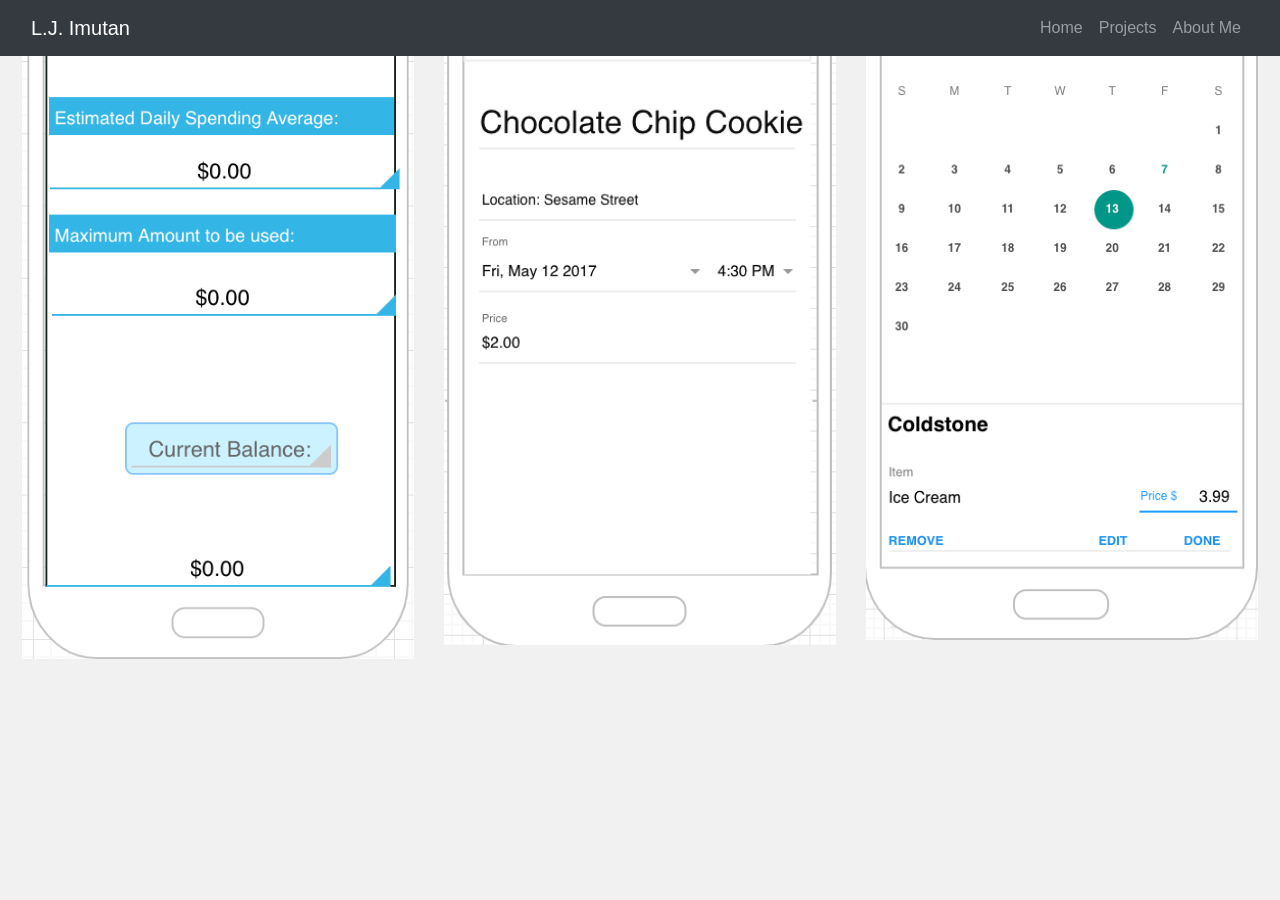
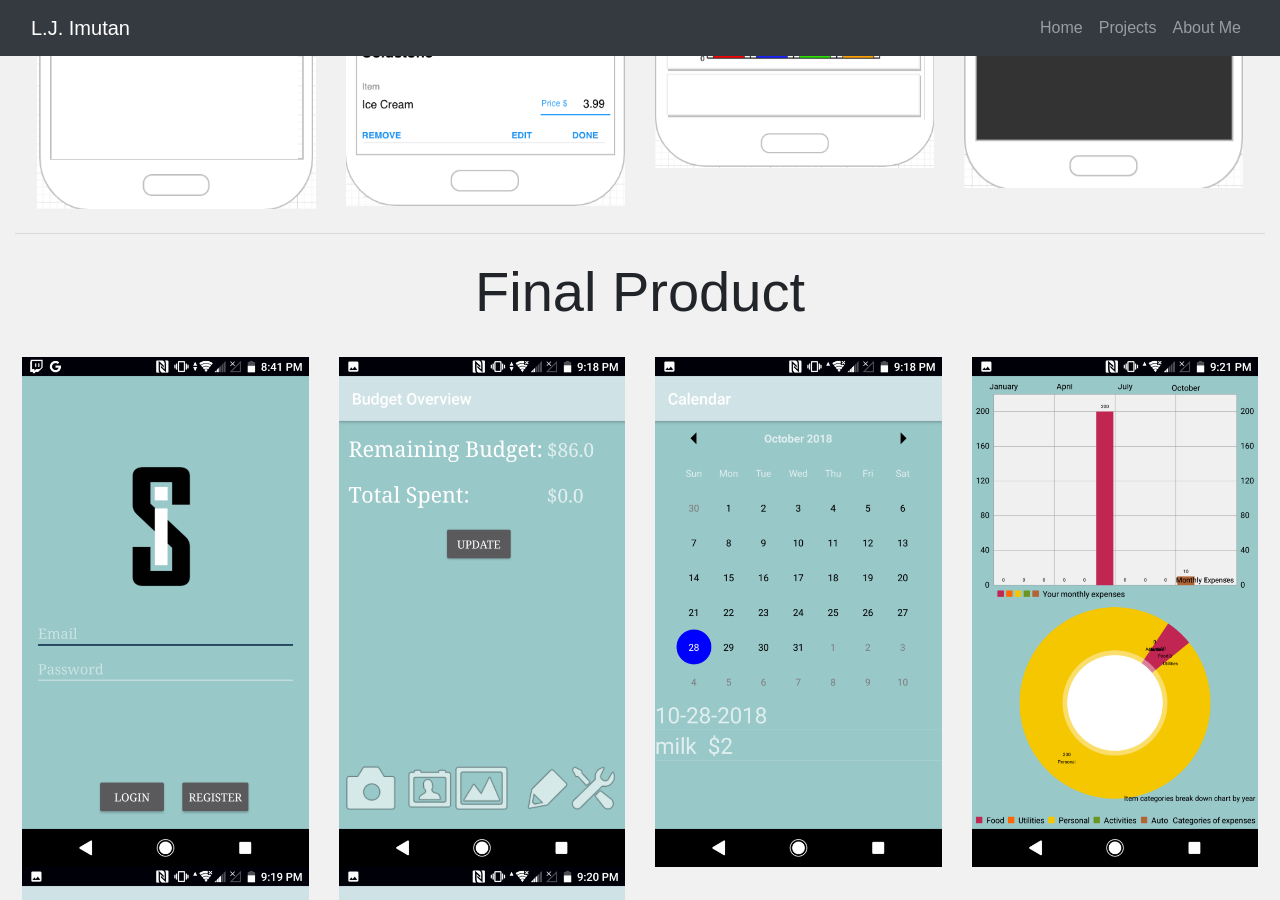
Before and after one commit to TheLJWay/TheLJWay.github.io, a Jekyll site: the page suivre.html, which Jekyll copies as it is, in a window 1280 px wide and 900 px high, scrolled down 1393 px. Built offline with Jekyll 4.4.1, drawn with Linux system fonts in a browser that asks for light colours; before the commit the page ends 2060 px from its top, so only the background shows below that.

Commit message:
added more suivre screenshots

```diff
--- a/suivre.html
+++ b/suivre.html
@@ -62,37 +62,79 @@
 <div class="container-fluid padding">
 <div class="row welcome text-center">
 <div class="col-12">
-<h2 class="dispaly-4">Mockups</h2>
+<h2 class="display-4">Mockups</h2>
 </div>
 </div>
-</div>
+
 
 <!-- mockups images -->
 
     <div class="container-fluid bg-3 text-center">
     <div class="row">
-      <div class="col-md-4">
+      <div class="col-sm-3">
         <img src="images/suivre/mwelcome.png" class="img-responsive" style="width:100%" class="image">
       </div>
-      <div class="col-md-4">
+      <div class="col-sm-3">
         <img src="images/suivre/mgooglelogin.png" class="img-responsive" style="width:100%" class="image">
       </div>
-        <div class="col-md-4">
+        <div class="col-sm-3">
         <img src="images/suivre/mcamera.png" class="img-responsive" style="width:100%" calss="image">
       </div>
-      <div class="col-md-4">
+      <div class="col-sm-3">
       <img src="images/suivre/mbudgetoverview.png" class="img-responsive" style="width:100%" calss="image">
     </div>
-    <div class="col-md-4">
+    <div class="col-sm-3">
     <img src="images/suivre/mentry.png" class="img-responsive" style="width:100%" calss="image">
   </div>
-  <div class="col-md-4">
+  <div class="col-sm-3">
   <img src="images/suivre/mcalendar.png" class="img-responsive" style="width:100%" calss="image">
+</div>
+<div class="col-sm-3">
+<img src="images/suivre/moverview.png" class="img-responsive" style="width:100%" calss="image">
+</div>
+<div class="col-sm-3">
+<img src="images/suivre/maccount.png" class="img-responsive" style="width:100%" calss="image">
 </div>
       </div>
 
     </div>
 
+    <hr>
+
+    <div class="row welcome text-center">
+    <div class="col-12">
+    <h2 class="display-4">Final Product</h2>
+    </div>
+    </div>
+
+    <div class="row">
+      <div class="col-sm-3">
+        <img src="images/suivre/welcome.png" class="img-responsive" style="width:100%" class="image">
+      </div>
+      <div class="col-sm-3">
+        <img src="images/suivre/main.png" class="img-responsive" style="width:100%" class="image">
+      </div>
+        <div class="col-sm-3">
+        <img src="images/suivre/calendar.png" class="img-responsive" style="width:100%" calss="image">
+      </div>
+      <div class="col-sm-3">
+      <img src="images/suivre/overview.png" class="img-responsive" style="width:100%" calss="image">
+    </div>
+    <div class="col-sm-3">
+    <img src="images/suivre/entry.png" class="img-responsive" style="width:100%" calss="image">
+  </div>
+  <div class="col-sm-3">
+  <img src="images/suivre/settings.png" class="img-responsive" style="width:100%" calss="image">
+</div>
+      </div>
+
+
+
+
+
+</div>
+
+
   </body>
 
   </html>
```
Also changed, not shown: images/suivre/calendar.png (added), images/suivre/entry.png (added), images/suivre/maccount.png (added), images/suivre/main.png (added), images/suivre/moverview.png (added), images/suivre/overview.png (added), images/suivre/settings.png (added), images/suivre/welcome.png (added).
